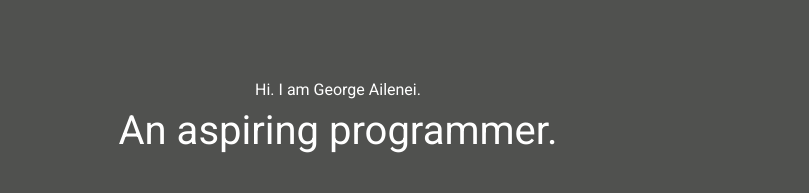
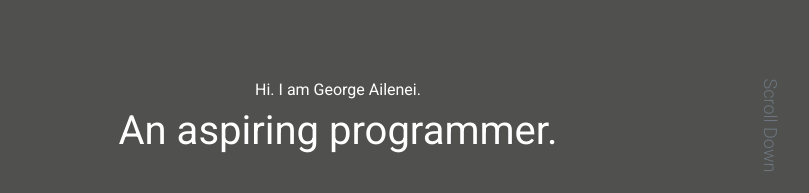
Before and after one commit to georgeailenei/portfolio_website, a React (Vite) app in the folder Portfolio/: page / in a window 1280 px wide. Shown: the top 193 px of the page, without its empty margins (302-1111 px from the left). Built offline with nearby package versions, Linux system fonts and the light colour scheme.

Commit message:
scroll down link added

```diff
--- a/Portfolio/src/components/header/Header.tsx
+++ b/Portfolio/src/components/header/Header.tsx
@@ -34,6 +34,9 @@
         </div>
         <Buttons />
         <Socials />
+        <a href="#contact" className="scroll-down">
+          Scroll Down
+        </a>
       </div>
     </header>
   );
--- a/Portfolio/src/components/header/header.css
+++ b/Portfolio/src/components/header/header.css
@@ -1,5 +1,4 @@
 header {
-  height: 100vh;
   padding-top: 5rem;
   overflow: hidden;
 }
@@ -39,3 +38,11 @@
 .about-text {
   margin-top: 2rem;
 }
+
+.scroll-down {
+  position: absolute;
+  top: 2rem;
+  transform: rotate(90deg);
+  right: -10rem;
+  font-size: large;
+}
--- a/Portfolio/src/main.css
+++ b/Portfolio/src/main.css
@@ -43,6 +43,8 @@
 
 a {
   color: var(--color-secondary);
+  text-decoration: none;
+  font-weight: 300;
 }
 
 a:hover {
```
